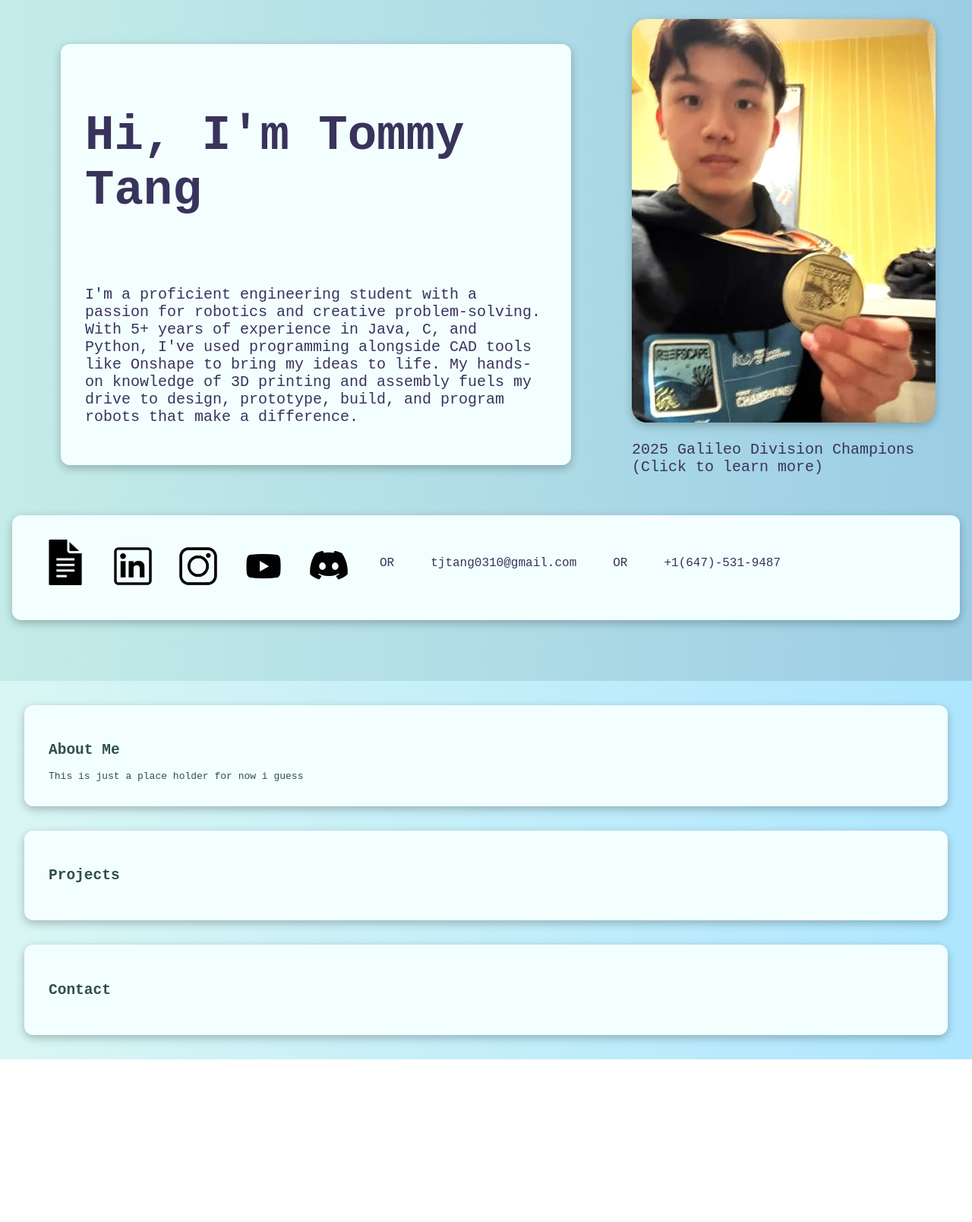
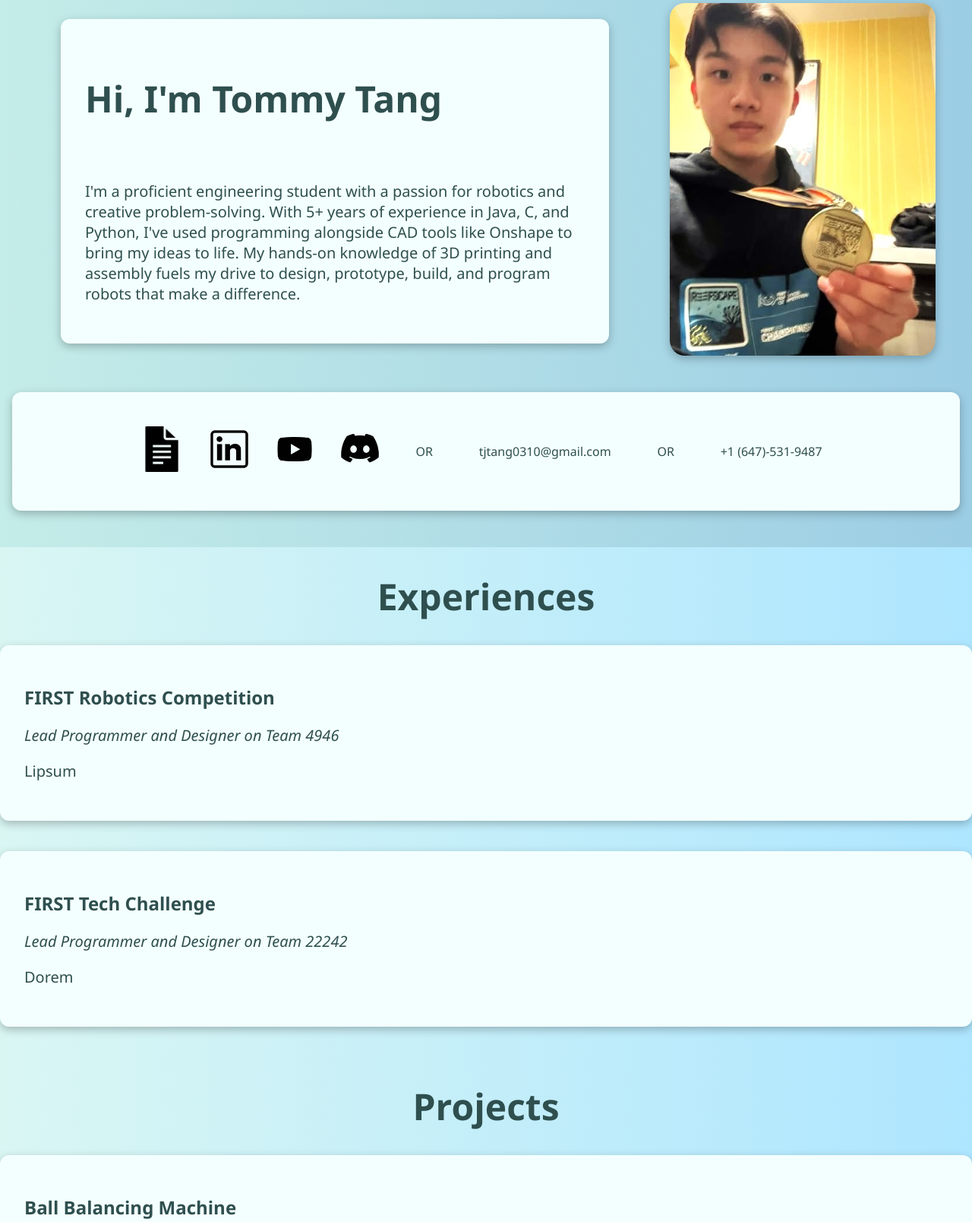
Before and after one commit to Iwilleatdonuts/Engineering-Portfolio, a plain HTML site: page index.html in a window 1280 px wide. Shown: the part 87-1695 px from the top of the page at 76% size. Before the commit the page ends 1481 px from the top, so only its background shows below. Drawn offline with Linux system fonts and the light colour scheme.

Commit message:
Fixed up some issues with smaller devices, looks much nicer to use now and i just need to write the information in each section now which is just wonderful ❤️❤️

```diff
--- a/index.html
+++ b/index.html
@@ -25,12 +25,7 @@
                 </div>
             </section>
             <div class="profile-photo">
-                <a href="https://www.thebluealliance.com/team/4946" target="_blank">
-                    <img src="images/medal_profile.jpg" alt="Tommy Tang" class="profile-pic" />
-                </a>
-                <p>
-                    2025 Galileo Division Champions (Click to learn more)
-                </p>
+                <img src="images/medal_profile.jpg" alt="Tommy Tang" class="profile-pic" />
             </div>
         </div>
         <section id="buttons" class="button-section">
@@ -39,37 +34,52 @@
                     <img src="images/resume_theme.png" alt="Resume" class="resume-logo" />
                 </a>
                 <a href="https://www.linkedin.com/in/tommy-tang-726890330/" target="_blank">
-                    <img src="images/linkedin_theme.png" alt="LinkedIn" class="linkedin-logo" />
-                </a>
-                <a href="https://www.instagram.com/gnat_ymmot/" target="_blank">
-                    <img src="images/instagram_theme.png" alt="Instagram" class="instagram-logo" />
+                    <img src="images/linkedin_theme.png" alt="LinkedIn" class="logo" />
                 </a>
                 <a href="https://www.youtube.com/@TommyTang-1760" target="_blank">
-                    <img src="images/youtube_theme.png" alt="Youtube" class="youtube-logo" />
+                    <img src="images/youtube_theme.png" alt="Youtube" class="logo" />
                 </a>
                 <a href="https://discord.com/users/iwilleatdonuts" target="_blank">
-                    <img src="images/discord_theme.png" alt="Discord" class="discord-logo" />
+                    <img src="images/discord_theme.png" alt="Discord" class="logo" />
                 </a>
-                <p2>OR</p2>
-                <p2>tjtang0310@gmail.com</p2>
-                <p2>OR</p2>
-                <p2>+1(647)-531-9487</p2>
+                <p class="contact-info">OR</p>
+                <p class="contact-info">tjtang0310@gmail.com</p>
+                <p class="contact-info">OR</p>
+                <p class="contact-info">+1 (647)-531-9487</p>
             </div>
         </section>
     </header>
 
-    <section id="about">
-        <h2>About Me</h2>
-        <p1>This is just a place holder for now i guess</p1>
+    <div class="body-headers">
+        <h1>Experiences</h1>
+    </div>
+
+    <section id="FRC" class="body-sections">
+        <h2>FIRST Robotics Competition</h2>
+        <p><i>Lead Programmer and Designer on Team 4946</i></p>
+        <p>
+            Lipsum
+        </p>
     </section>
 
-    <section id="projects">
-        <h2>Projects</h2>
+    <section id="FTC" class="body-sections">
+        <h2>FIRST Tech Challenge</h2>
+        <p><i>Lead Programmer and Designer on Team 22242</i></p>
+        <p>
+            Dorem
+        </p>
     </section>
 
-    <section id="contact">
-        <h2>Contact</h2>
+    <div class="body-headers">
+        <h1>Projects</h1>
+    </div>
+
+    <section id="ball-balancer" class="body-sections">
+        <h2>Ball Balancing Machine</h2>
+        <p>
+            So forth and so on i beheld yea and thy stallion upon loth mightier journey to fetch me a sammich
+        </p>
     </section>
+
 </body>
-
 </html>
--- a/style.css
+++ b/style.css
@@ -1,9 +1,81 @@
+/* writing stuff */
 body {
-  font-family: monospace;
+  font-family: 'Segoe UI', Tahoma, Geneva, Verdana, sans-serif;
   margin: 0;
   padding: 0;
   background: linear-gradient(to right, #d9f6f3, #aee6ff);
   color: #2f4f4f;
+}
+
+h1 {
+  font-size: 3rem;
+  color: #2f4f4f;
+}
+
+h2 {
+  font-size: 1.5rem;
+}
+
+h3 {
+  font-size: 1.25rem;
+}
+
+p {
+  font-size: 1.25rem;
+}
+
+.contact-info {
+  font-size: 1rem;
+  color: #2f4f4f;
+  padding: 1.2rem 1.4rem;
+}
+
+nav a {
+  margin: 0 1rem;
+  color: white;
+  text-decoration: none;
+}
+
+/* layout stuff */
+header {
+  background: linear-gradient(to right, #c4ece8, #9bcde4);
+  color: #2f4f4f;
+  padding: 3rem 1rem;
+}
+
+.intro-container {
+  max-width: 1200px;
+  margin: 0 auto;
+  display: flex;
+  align-items: center;
+  justify-content: space-between;
+  gap: 3rem;
+  padding: 2rem;
+
+  flex-wrap: nowrap;
+}
+
+.intro-section {
+  transition: box-shadow 0.3s ease;
+}
+
+.intro-text {
+  display: flex;
+  flex-direction: column;
+  gap: 1rem;
+}
+
+.body-headers {
+  display: flex;
+  justify-content: center;
+}
+
+.body-sections {
+  margin: 0 auto;
+  max-width: 1400px;
+  padding: 2rem;
+  margin-bottom: 40px;
+  transition: box-shadow 0.3s ease;
 }
 
 section {
@@ -19,69 +91,33 @@ section {
   background-color: rgb(243, 255, 254);
   border-radius: 12px;
   margin: 0 auto;
+  max-width: 1200px;
   box-shadow: 0 4px 12px rgba(0, 0, 0, 0.25);
-  max-width: 1200px;
-
+  transition: box-shadow 0.3s ease;
 }
 
-h1 {
-  font-size: 4rem;
-}
-
-p {
-  font-size: 1.25rem;
-}
-
-p2 {
-  color: #39335c;
-  padding: 1.4rem 1rem;
-  font-size: 1rem;
-}
-
-nav a {
-  margin: 0 1rem;
-  color: white;
-  text-decoration: none;
-}
-
-.intro-container {
-  max-width: 1200px;
-  max-height: 1000px;
-  margin: 0 auto;
+.button-group {
   display: flex;
+  flex-wrap: wrap;
+  justify-content: center;
   align-items: center;
-  justify-content: space-between;
-  gap: 3rem;
-  padding: 2rem;
-}
-
-.intro-text {
-  display: flex;
-  flex-direction: column;
   gap: 1rem;
 }
 
+/* imijis */
+
 .profile-pic {
-  width: 400px;
+  width: 350px;
+  max-width: 400px;
+  min-width: 250px;
   height: auto;
   border-radius: 20px;
   object-fit: cover;
-  transition: transform 0.5s ease;
   box-shadow: 0 4px 12px rgba(0, 0, 0, 0.25);
+  transition: box-shadow 0.3s ease;
 }
 
-header {
-  background: linear-gradient(to right, #c4ece8, #9bcde4);
-  color: #39335c;
-  padding: 5rem 1rem;
-}
-
-.button-group {
-  margin-top: 0rem;
-  display: flex;
-  gap: 1rem;
-}
-
+/* logo stuff */
 .resume-logo {
   padding: 0rem 0.5rem;
   width: 60px;
@@ -89,35 +125,7 @@ header {
   transition: transform 0.5s ease;
 }
 
-.linkedin-logo {
-  padding: 0rem 0rem;
-  width: 70px;
-  height: 70px;
-  transition: transform 0.5s ease;
-}
-
-.instagram-logo {
-  padding: 0rem 0rem;
-  width: 70px;
-  height: 70px;
-  transition: transform 0.5s ease;
-}
-
-.youtube-logo {
-  padding: 0rem 0rem;
-  width: 70px;
-  height: 70px;
-  transition: transform 0.5s ease;
-}
-
-.discord-logo {
-  padding: 0rem 0rem;
-  width: 70px;
-  height: 70px;
-  transition: transform 0.5s ease;
-}
-
-.gmail-logo {
+.logo {
   padding: 0rem 0rem;
   width: 70px;
   height: 70px;
@@ -125,28 +133,34 @@ header {
 }
 
 .resume-logo:hover {
-  transform: scale(1.1);
+  transform: scale(1.2);
 }
 
-.linkedin-logo:hover {
-  transform: scale(1.1);
+.logo:hover {
+  transform: scale(1.2);
 }
 
-.instagram-logo:hover {
-  transform: scale(1.1);
+/* cool effect stuff for things other than logos */
+.body-sections:hover, .button-section:hover, .intro-section:hover, .profile-pic:hover {
+  box-shadow: 0 16px 32px rgb(3, 57, 255, 0.25);
 }
 
-.youtube-logo:hover {
-  transform: scale(1.1);
+/* smaller screen stuff */
+@media (max-width: 768px) {
+
+  .intro-container {
+    flex-direction: column;
+    text-align: center;
+  }
+
+  .profile-pic {
+    width: 60%;
+    max-width: 300px;
+  }
+
+  .button-group {
+    flex-direction: column;
+    align-items: center;
+    text-align: center;
+  }
 }
-
-.discord-logo:hover {
-  transform: scale(1.1);
-}
-.gmail-logo:hover {
-  transform: scale(1.1);
-}
-
-.profile-pic:hover {
-  transform: scale(1.05);
-}
```
Also changed, not shown: 1 other file.
